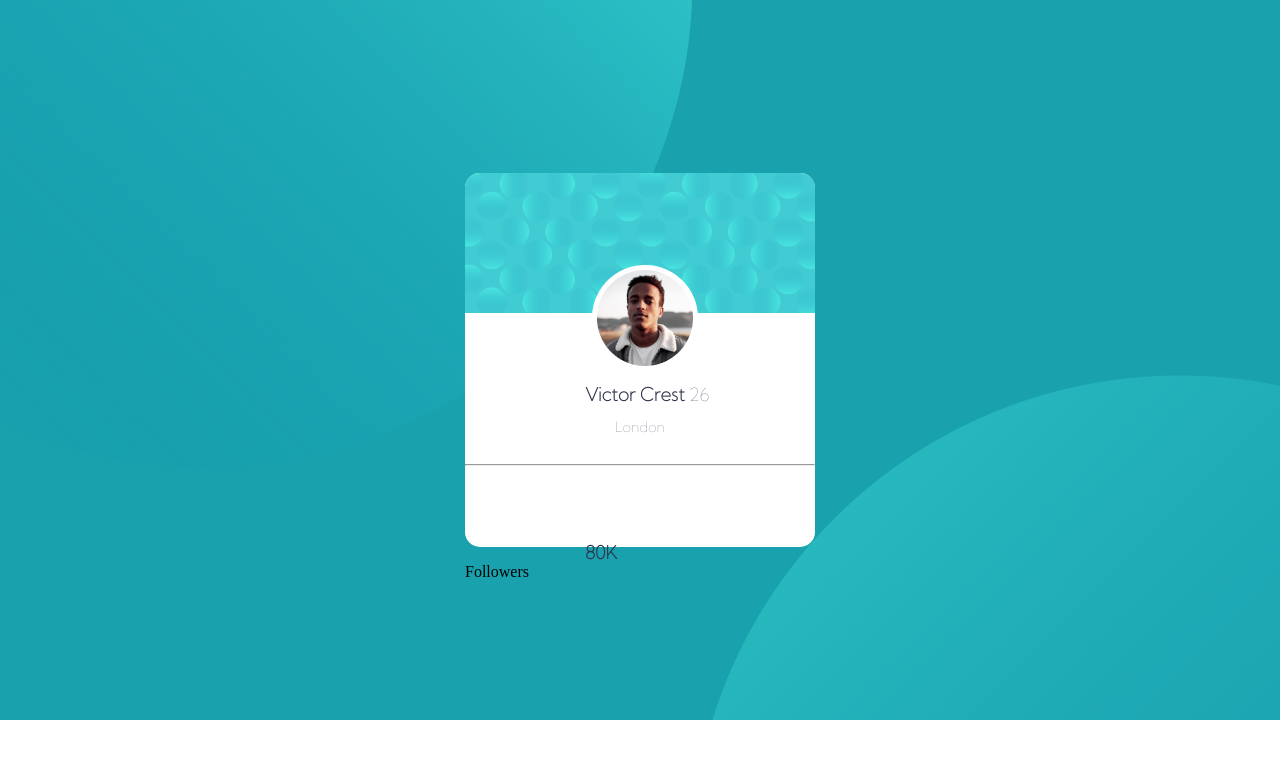
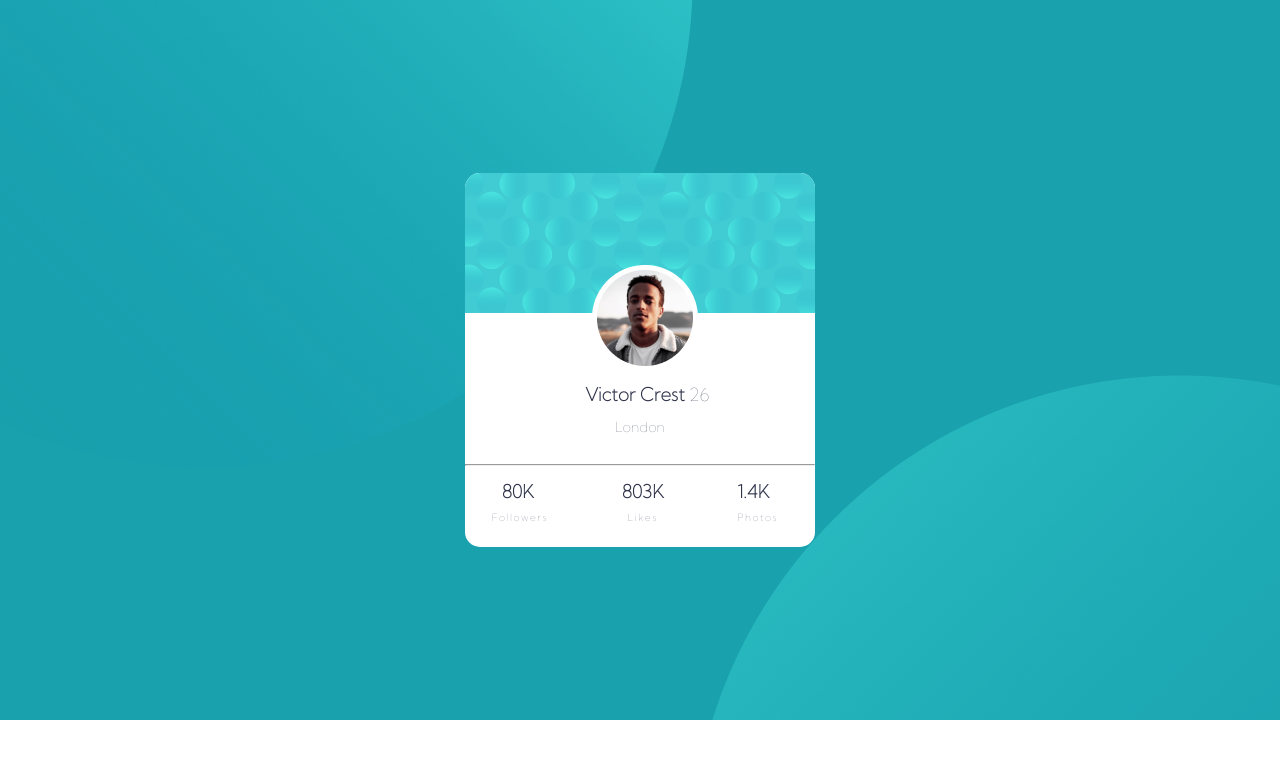
Before and after one commit to gogolashvili/the-simolest-1pts-Profile-card-component-, a plain HTML site: page index.html in a window 1280 px wide. Shown: the top 758 px of the page. Drawn offline with Linux system fonts and the light colour scheme.

Commit message:
make finish

```diff
--- a/index.html
+++ b/index.html
@@ -23,9 +23,19 @@
         <h2>26</h2>
         <h3>London</h3>
         <hr />
-        <div class="div1">
-          <h1>80K</h1>
-          <h4>Followers</h4>
+        <div class="section2">
+          <div class="div1">
+            <span>80K</span>
+            <h4>Followers</h4>
+          </div>
+          <div class="div2">
+            <span>803K</span>
+            <h4>Likes</h4>
+          </div>
+          <div class="div3">
+            <span>1.4K</span>
+            <h4>Photos</h4>
+          </div>
         </div>
       </div>
     </div>
--- a/style.css
+++ b/style.css
@@ -62,3 +62,51 @@ h3 {
 hr {
   margin-top: 28px;
 }
+h4 {
+  font-family: "Kumbh Sans";
+  font-style: normal;
+  font-weight: 400;
+  font-size: 10px;
+  line-height: 12px;
+  text-align: center;
+  letter-spacing: 1.5px;
+  color: #6b7082;
+  margin-top: 9px;
+}
+.section2 {
+  display: flex;
+  align-items: center;
+  justify-content: space-around;
+  margin-top: 15px;
+}
+span {
+  font-family: "Kumbh Sans";
+  font-style: normal;
+  font-weight: 700;
+  font-size: 18px;
+  line-height: 22px;
+  text-align: center;
+  color: #2e3349;
+}
+.div1 h4 {
+  margin-left: -10px;
+}
+@media (max-width: 376px) {
+  .container {
+    width: 375px;
+    overflow: hidden;
+  }
+  .wre2 {
+    width: 622px;
+    height: 621px;
+    left: 100px;
+    top: 350px;
+    overflow: hidden;
+  }
+  .wre1 {
+    width: 622px;
+    height: 621px;
+    left: -330px;
+    top: -330px;
+  }
+}
```
